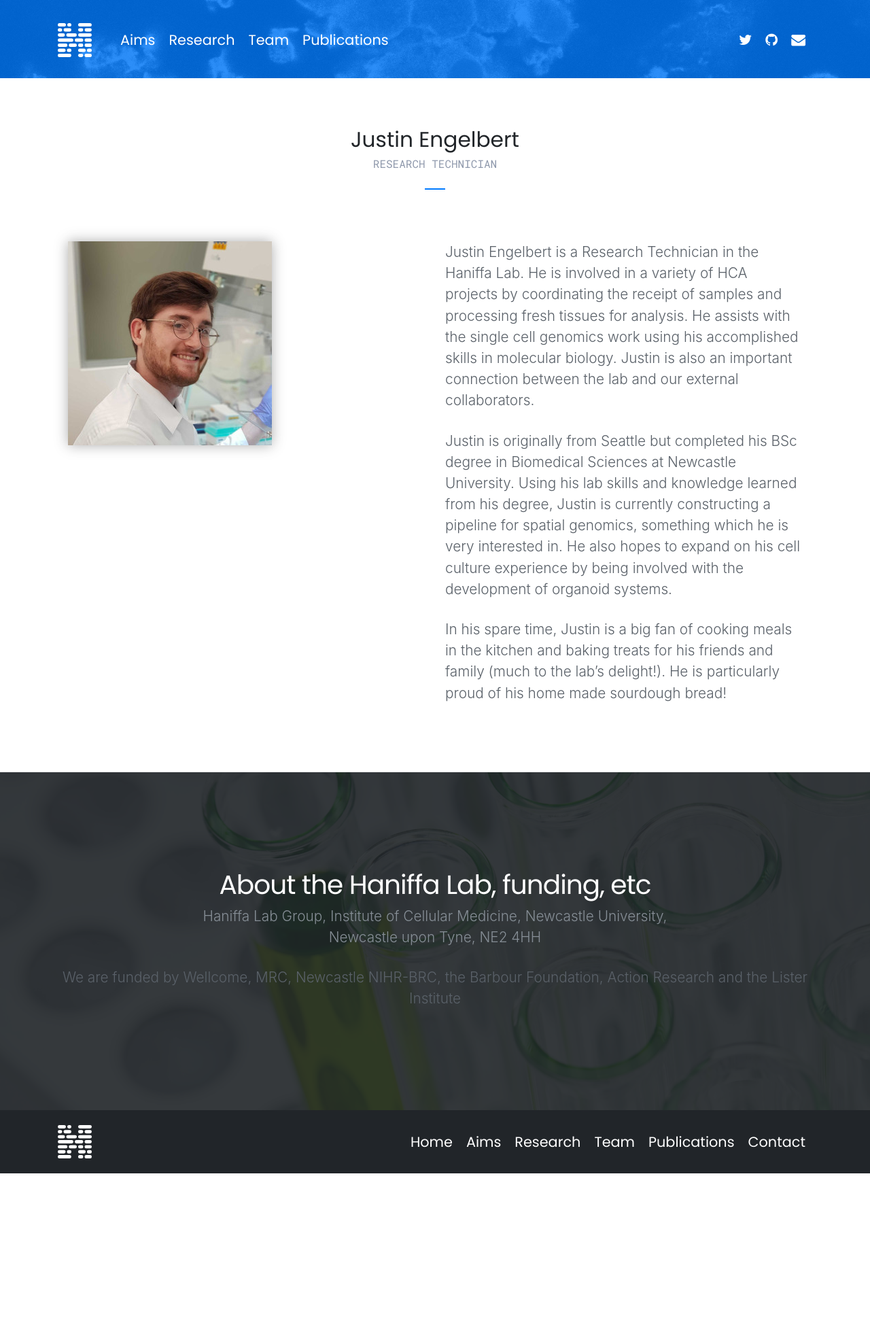
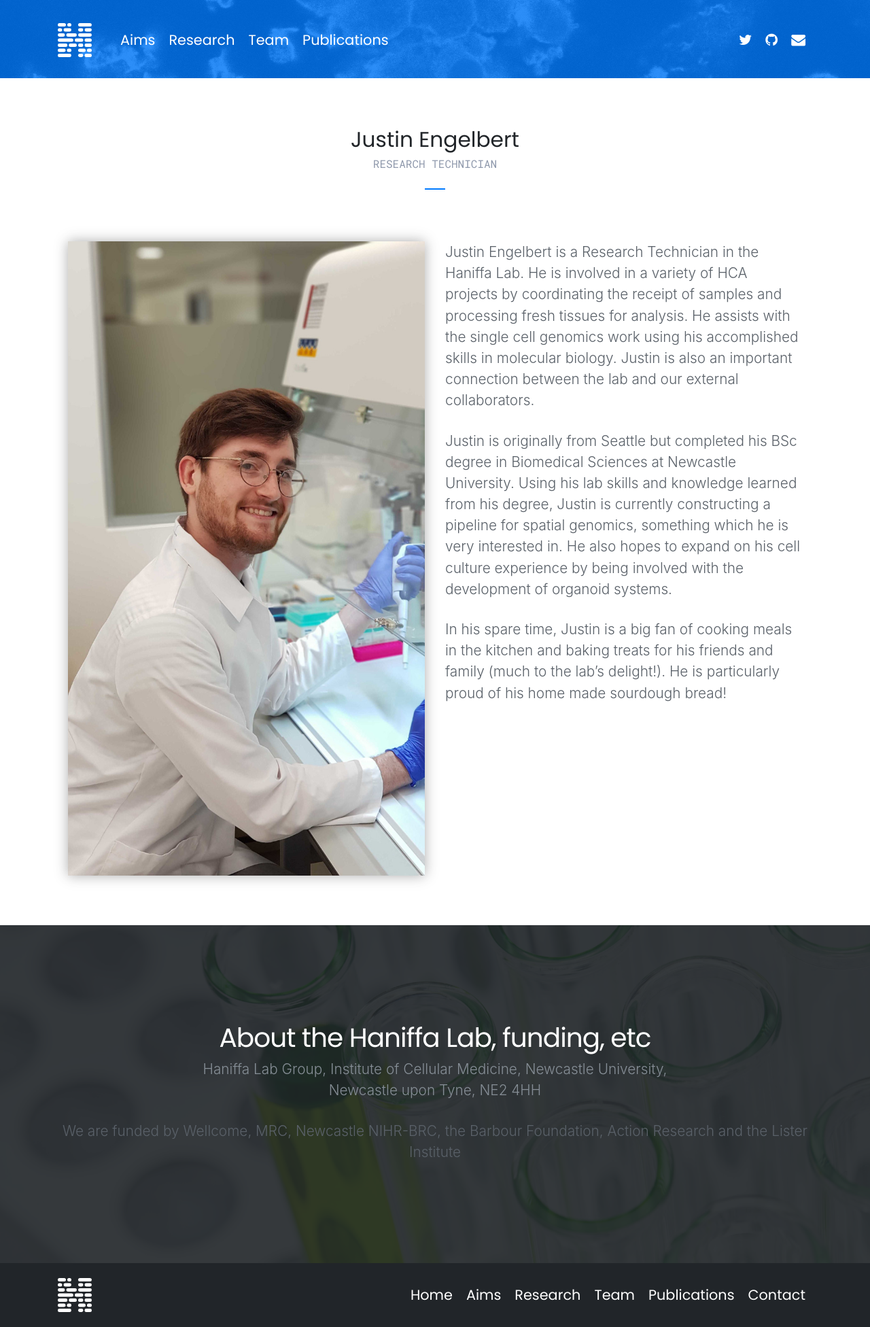
Before and after one commit to haniffalab/haniffalab.github.io, a Jekyll site: the page built from _team/justin-engelbert.markdown, in a window 1280 px wide. Shown: the whole page at 68% size. Built offline with Jekyll 4.4.1, drawn with Linux system fonts in a browser that asks for light colours; nearby versions of some CDN libraries; before the commit the page ends 1726 px from its top, so only the background shows below that.

Commit message:
team updates

```diff
--- a/_team/justin-engelbert.markdown
+++ b/_team/justin-engelbert.markdown
@@ -2,8 +2,8 @@
 layout: team
 name:  "Justin Engelbert"
 position: "Research Technician"
-thumbnail: "justin-engelbert-full.jpg"
-image: "justin-engelbert.jpg"
+thumbnail: "justin-engelbert.jpg"
+image: "justin-engelbert-full.jpg"
 ---
 Justin Engelbert is a Research Technician in the Haniffa Lab. He is involved in a variety of HCA projects by coordinating the receipt of samples and processing fresh tissues for analysis. He assists with the single cell genomics work using his accomplished skills in molecular biology. Justin is also an important connection between the lab and our external collaborators.
 
```
